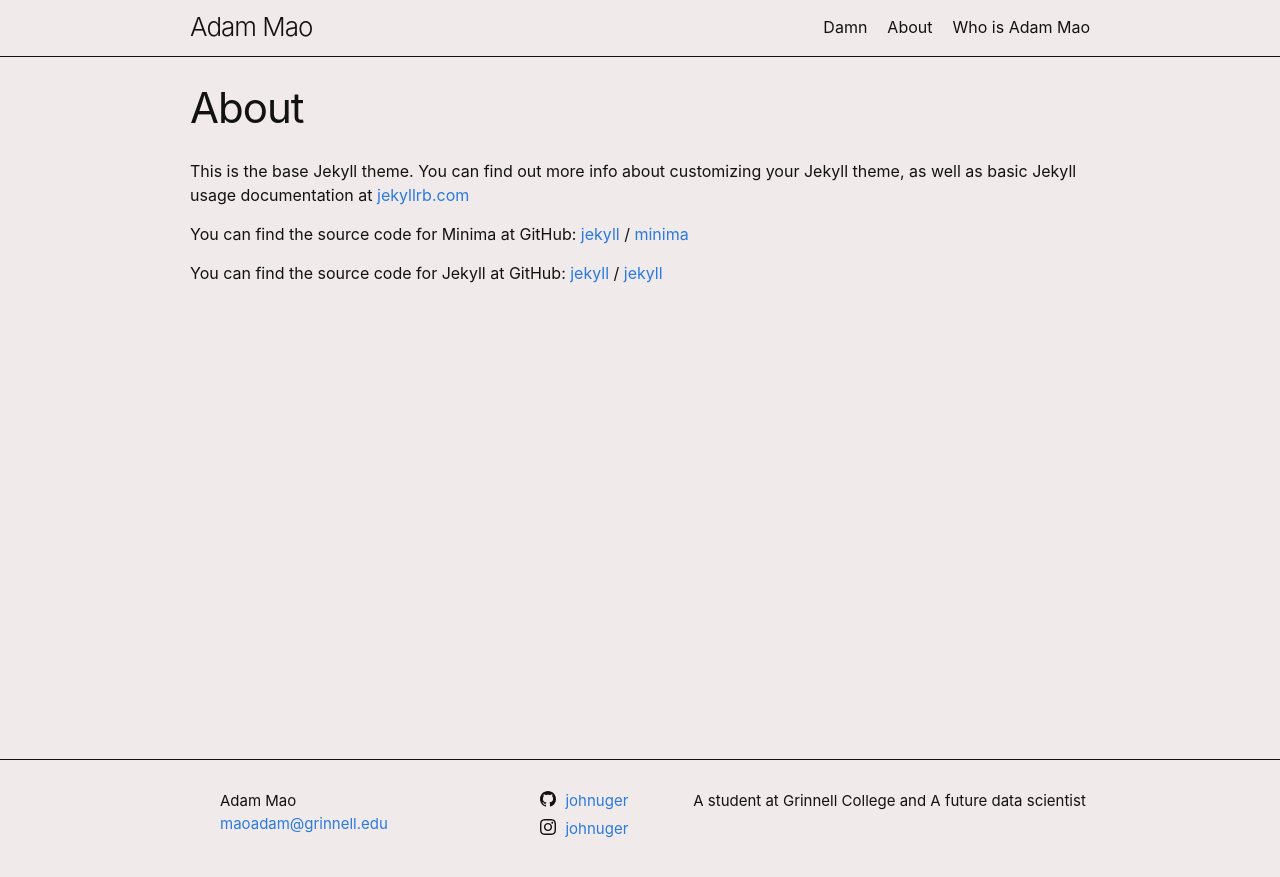
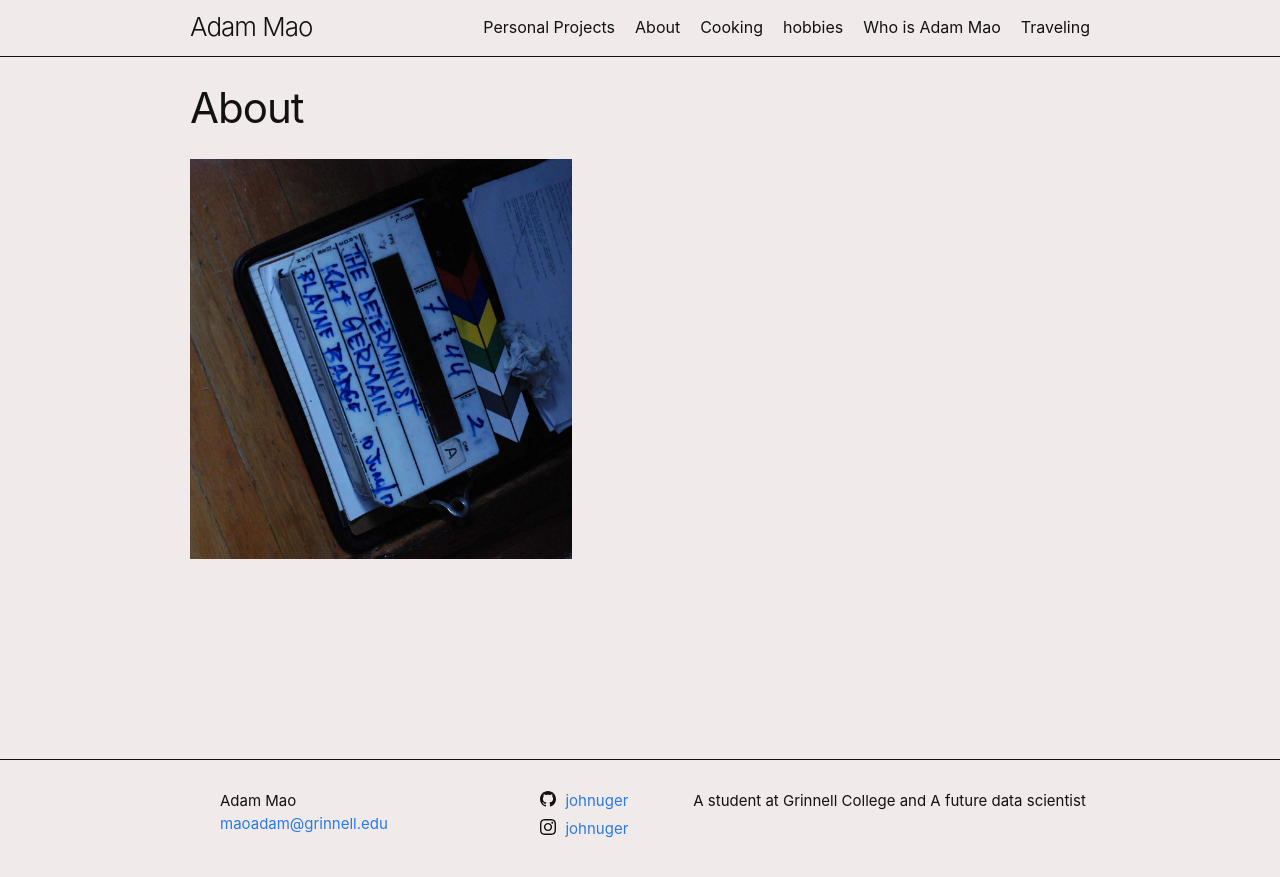
Before and after one commit to johnuger/Website, a Jekyll site: the page built from about.markdown, in a window 1280 px wide. Shown: the top 877 px of the page. Built offline with Jekyll 4.4.1, drawn with Linux system fonts in a browser that asks for light colours.

Commit message:
added pages

```diff
--- /dev/null
+++ b/Projects.markdown
@@ -0,0 +1,6 @@
+---
+layout: page
+title: Personal Projects
+permalink: /projects/
+---
+Ho there
--- a/Test.markdown
+++ /dev/null
@@ -1,6 +0,0 @@
----
-layout: page
-title: Damn
-permalink: /Jonah/
----
-Ho there
--- a/_sass/minima.scss
+++ b/_sass/minima.scss
@@ -18,7 +18,7 @@ $grey-color:       #131111 !default;
 $grey-color-light: $grey-color !default;
 $grey-color-dark: $grey-color !default;
 
-$table-text-align: left !default;
+$table-text-align: center;
 
 // Width of the content area
 $content-width:    75vw !default;
--- a/about.markdown
+++ b/about.markdown
@@ -3,16 +3,4 @@ layout: page
 title: About
 permalink: /about/
 ---
-
-This is the base Jekyll theme. You can find out more info about customizing your Jekyll theme, as well as basic Jekyll usage documentation at [jekyllrb.com](https://jekyllrb.com/)
-
-You can find the source code for Minima at GitHub:
-[jekyll][jekyll-organization] /
-[minima](https://github.com/jekyll/minima)
-
-You can find the source code for Jekyll at GitHub:
-[jekyll][jekyll-organization] /
-[jekyll](https://github.com/jekyll/jekyll)
-
-
-[jekyll-organization]: https://github.com/jekyll
+<img src="../images/Writing-Producing.jpg" title= "Writing/Producing Image" alt="Writing/Producing" width="auto" height="400">
--- /dev/null
+++ b/cooking.markdown
@@ -0,0 +1,6 @@
+---
+layout: page
+title: Cooking
+permalink: /cooking/
+---
+Ho there
--- /dev/null
+++ b/hobbies.markdown
@@ -0,0 +1,6 @@
+---
+layout: page
+title: hobbies
+permalink: /hobbies/
+---
+Ho there
--- /dev/null
+++ b/traveling.markdown
@@ -0,0 +1,6 @@
+---
+layout: page
+title: Traveling
+permalink: /traveling/
+---
+Ho there
```
Also changed, not shown: images/Writing-Producing.jpg (added).
